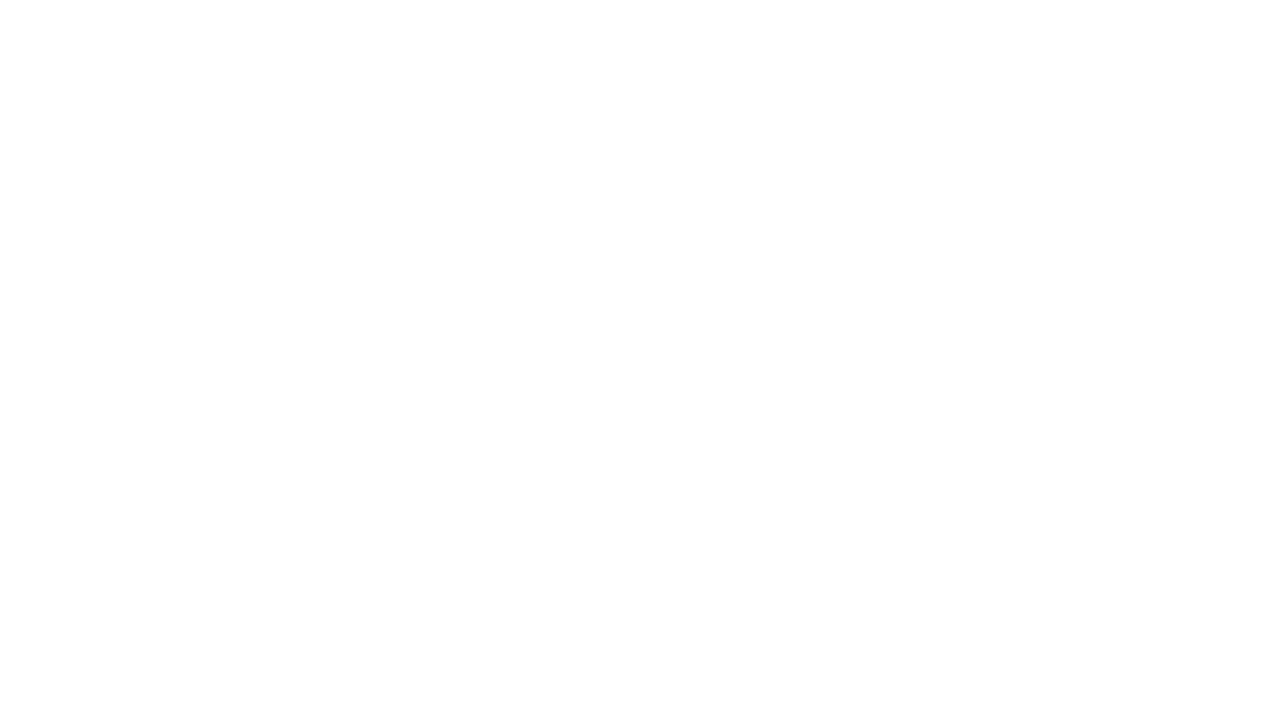
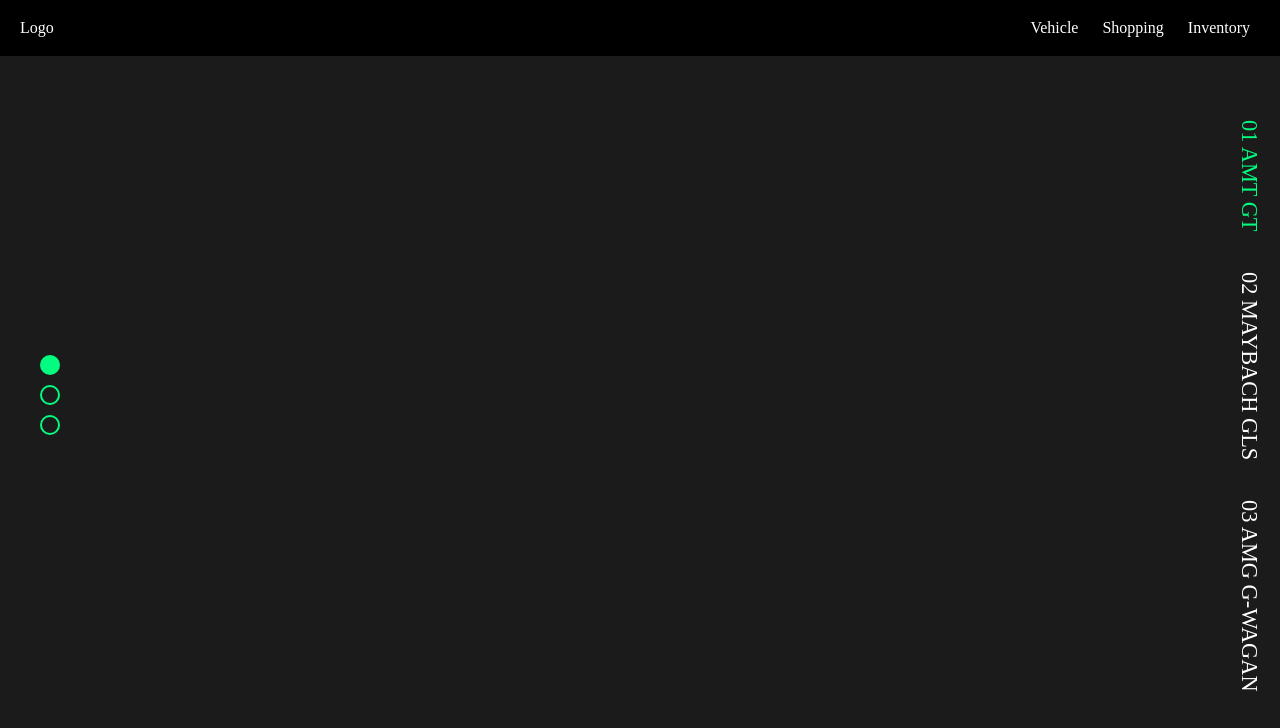
Before and after one commit to jogindrakumar/car-brands, a plain HTML site: page index.html in a window 1280 px wide. Drawn offline with Linux system fonts and the light colour scheme.

Commit message:
modified:   css/reset.css 	modified:   css/style.css 	modified:   index.html

```diff
--- a/css/reset.css
+++ b/css/reset.css
@@ -2,6 +2,10 @@
    v2.0 | 20110126
    License: none (public domain)
 */
+
+* {
+    box-sizing: border-box;
+}
 
 html,
 body,
--- a/css/style.css
+++ b/css/style.css
@@ -1,3 +1,72 @@
-* {
-    box-sizing: border-box;
+.page-header {
+    padding: 20px;
+    width: 100%;
+    display: flex;
+    position: fixed;
+    color: white;
+    z-index: 10;
+    justify-content: space-between;
+    background-color: black;
 }
+
+.page-header__nav a {
+    color: white;
+    text-decoration: none;
+    padding: 0 10px;
+}
+
+.jumbo-slider {
+    height: 100vh;
+    width: 100%;
+    background-color: #1b1b1b;
+}
+
+.jumbo-slider__container {
+    position: relative;
+}
+
+.jumbo-slider__nav {
+    display: flex;
+    position: absolute;
+    top: 100px;
+    right: 0;
+    writing-mode: vertical-rl;
+    z-index: 4;
+}
+
+.jumbo-slider__link {
+    font-size: 1.4rem;
+    color: white;
+    text-transform: uppercase;
+    padding: 20px;
+    text-decoration: none;
+}
+
+.jumbo-slider__link--active {
+    color: #03fc7f;
+}
+
+.jumbo-slider__elipsis {
+    width: 100px;
+    height: 100vh;
+    position: absolute;
+    left: 0;
+    top: 0;
+    display: flex;
+    justify-content: center;
+    align-items: center;
+    flex-direction: column;
+    z-index: 4;
+}
+
+.jumbo-slider__circle {
+    width: 20px;
+    height: 20px;
+    border: 2px solid #03fc7f;
+    border-radius: 50%;
+    margin-bottom: 10px;
+}
+
+.jumbo-slider__circle--filled {
+    background-color: #03fc7f;
+}
--- a/index.html
+++ b/index.html
@@ -11,6 +11,31 @@
 </head>
 
 <body>
+    <header class="page-header">
+        <div class="page-header__logo">Logo</div>
+        <nav class="page-header__nav">
+            <a href="#">Vehicle</a>
+            <a href="#">Shopping</a>
+            <a href="#">Inventory</a>
+        </nav>
+    </header>
+
+    <main>
+        <section class="jumbo-slider">
+            <div class="jumbo-slider__container"></div>
+            <div class="jumbo-slider__nav">
+                <a href="" class="jumbo-slider__link jumbo-slider__link--active">01 AMT GT</a
+          >
+          <a href="" class="jumbo-slider__link">02 Maybach GLS</a>
+                <a href="" class="jumbo-slider__link">03 AMG G-wagan</a>
+            </div>
+            <div class="jumbo-slider__elipsis">
+                <div class="jumbo-slider__circle jumbo-slider__circle--filled"></div>
+                <div class="jumbo-slider__circle"></div>
+                <div class="jumbo-slider__circle"></div>
+            </div>
+        </section>
+    </main>
     <script src="js/app.js"></script>
 </body>
 
```
